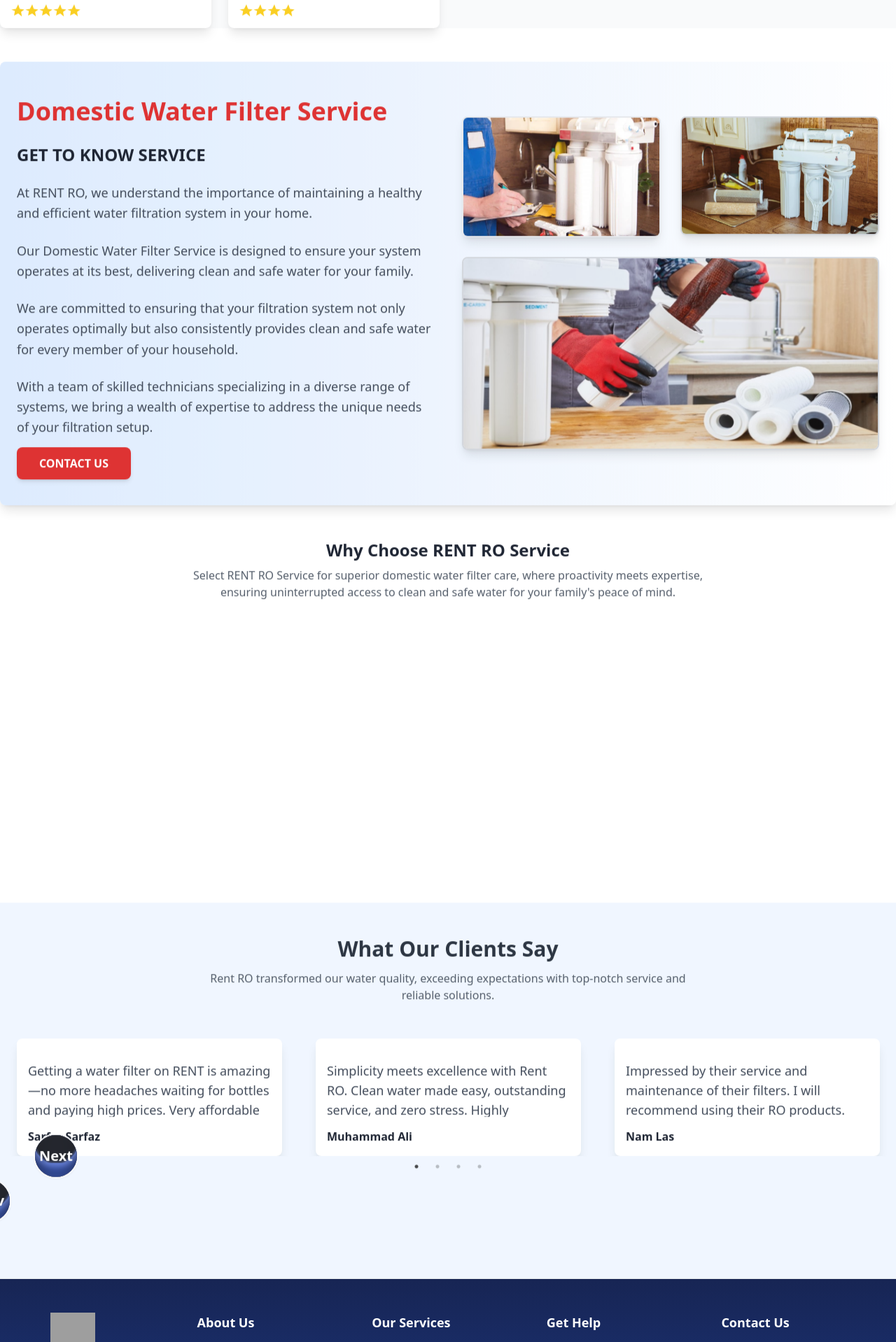
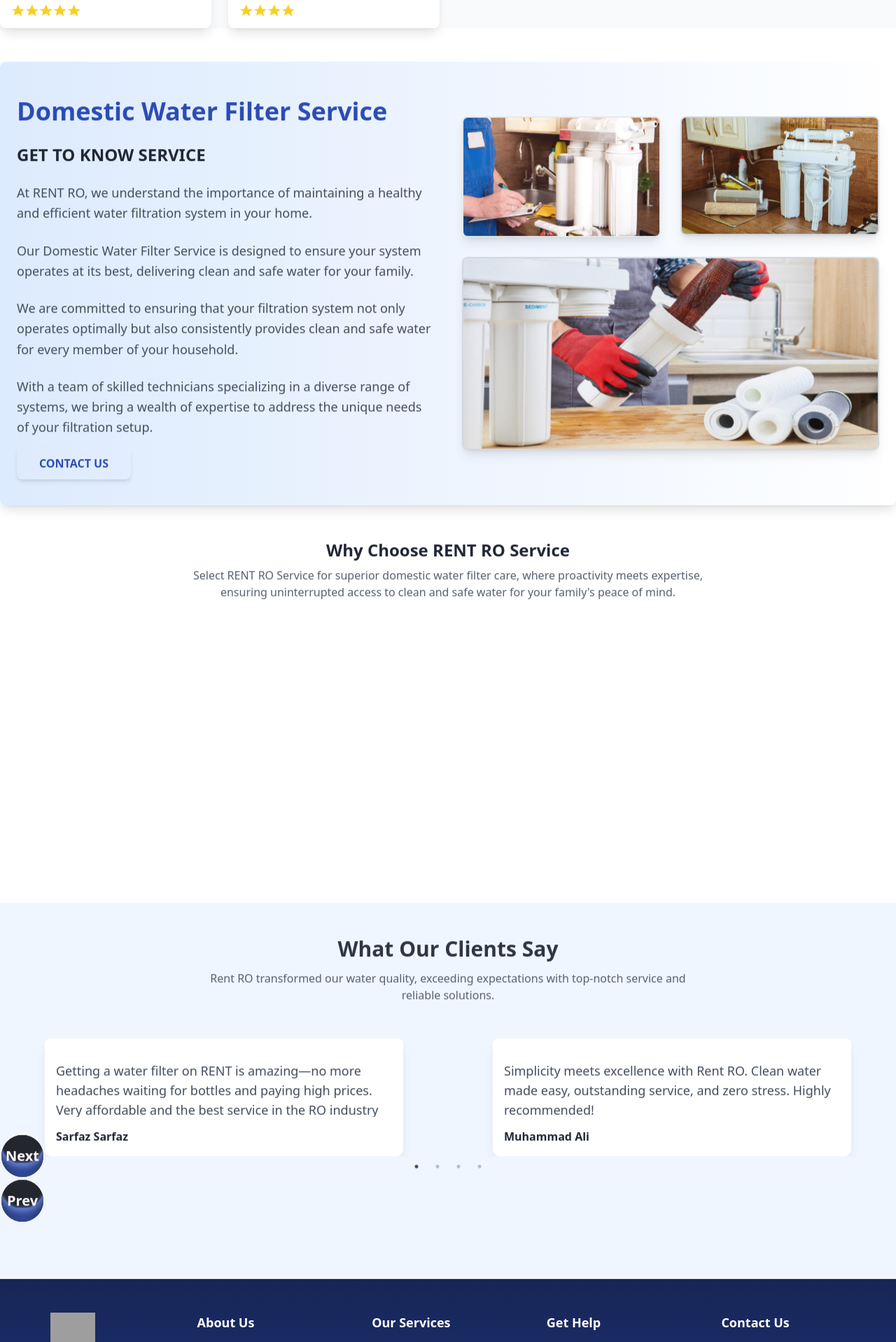
Before and after one commit to Developers-Mylstech/rentRo-Developers, a React (Vite) app: page /domesticservice in a window 1280 px wide. Shown: the part 1480-3398 px from the top of the page at 70% size. Built offline with nearby package versions, Linux system fonts and the light colour scheme; grey boxes are pictures that could not be loaded; what tailwindcss-filters would draw is missing.

Commit message:
text color and button color change

```diff
--- a/src/Screens/CommercialService.jsx
+++ b/src/Screens/CommercialService.jsx
@@ -65,7 +65,7 @@
         <div className="max-w-full   mx-auto grid md:grid-cols-2 gap-10 items-center bg-gradient-to-r from-blue-100 to-white py-12 px-6 rounded-lg shadow-lg">
           {/* Left Section - Text Content */}
           <div className="text-center md:text-left space-y-6">
-            <h2 className="text-4xl font-bold text-red-600 mb-2 leading-tight">
+            <h2 className="text-4xl font-bold text-blue-800 mb-2 leading-tight">
               Commercial Water Filter Service
             </h2>
             <h3 className="text-2xl font-semibold text-gray-900 mb-4">
@@ -85,12 +85,12 @@
             </p>
             <div>
               <Link
-                to="/contactus"
-                 // Adjust this URL to your actual contact page
-                className="bg-red-600 text-white font-bold py-3 px-8 rounded-lg  hover:bg-red-700 transition-all ease-in-out duration-300 shadow-md transform hover:scale-105"
-              >
-                CONTACT US
-              </Link>
+                             to="/contactus"
+                             // Adjust this URL to your actual contact page
+                             className="  text-blue-800 font-bold py-3 px-8 rounded-lg  hover:bg-sky-700 hover:text-white transition-all ease-in-out duration-300 shadow-md transform hover:scale-105"
+                           >
+                             CONTACT US
+                           </Link>
             </div>
           </div>
 
--- a/src/Screens/DomesticService.jsx
+++ b/src/Screens/DomesticService.jsx
@@ -65,7 +65,7 @@
         <div className="max-w-full   mx-auto grid md:grid-cols-2 gap-10 items-center bg-gradient-to-r from-blue-100 to-white py-12 px-6 rounded-lg shadow-lg">
           {/* Left Section - Text Content */}
           <div className="text-center md:text-left space-y-6">
-            <h2 className="text-4xl font-bold text-red-600 mb-2 leading-tight">
+            <h2 className="text-4xl font-bold text-blue-800 mb-2 leading-tight">
               Domestic Water Filter Service
             </h2>
             <h3 className="text-2xl font-semibold text-gray-900 mb-4">
@@ -94,7 +94,7 @@
         <Link
                                      to="/contactus"
                                      // Adjust this URL to your actual contact page
-                className="bg-red-600 text-white font-bold py-3 px-8 rounded-lg  hover:bg-red-700 transition-all ease-in-out duration-300 shadow-md transform hover:scale-105"
+                                     className="  text-blue-800 font-bold py-3 px-8 rounded-lg  hover:bg-sky-700 hover:text-white transition-all ease-in-out duration-300 shadow-md transform hover:scale-105"
                                    >
                                      CONTACT US
                                    </Link>
--- a/src/Screens/IndustrialService.jsx
+++ b/src/Screens/IndustrialService.jsx
@@ -6,7 +6,7 @@
 import { Link } from "react-router-dom";
 import AOS from "aos";
 import "aos/dist/aos.css";
-import OurClientsReview from '../Screens/OurClientsReview.jsx'
+import OurClientsReview from "../Screens/OurClientsReview.jsx";
 import BottomNav from "../Components/BottomNav.jsx";
 
 // images import
@@ -65,29 +65,37 @@
         <div className="max-w-full   mx-auto grid md:grid-cols-2 gap-10 items-center bg-gradient-to-r from-blue-100 to-white py-12 px-6 rounded-lg shadow-lg">
           {/* Left Section - Text Content */}
           <div className="text-center md:text-left space-y-6">
-            <h2 className="text-4xl font-bold text-red-600 mb-2 leading-tight">
+            <h2 className="text-4xl font-bold text-blue-800 mb-2 leading-tight">
               Industrial Water Filter Service
             </h2>
             <h3 className="text-2xl font-semibold text-gray-900 mb-4">
               GET TO KNOW SERVICE
             </h3>
             <p className="text-gray-700 mb-4 text-lg leading-relaxed">
-              At RENT RO, we grasp the significance of upholding a robust and efficient water filtration system for your industrial facility.
+              At RENT RO, we grasp the significance of upholding a robust and
+              efficient water filtration system for your industrial facility.
             </p>
             <p className="text-gray-700 mb-4 text-lg leading-relaxed">
-            Our Industrial Water Filter Service is crafted to optimize your system's functionality, providing a reliable source of clean and safe water for your industrial operations.
+              Our Industrial Water Filter Service is crafted to optimize your
+              system's functionality, providing a reliable source of clean and
+              safe water for your industrial operations.
             </p>
             <p className="text-gray-700 mb-4 text-lg leading-relaxed">
-              We are We are dedicated to ensuring your industrial filtration system not only operates at its best but also consistently delivers clean and safe water for the well-being of your industrial environment.
+              We are We are dedicated to ensuring your industrial filtration
+              system not only operates at its best but also consistently
+              delivers clean and safe water for the well-being of your
+              industrial environment.
             </p>
             <p className="text-gray-700 mb-6 text-lg leading-relaxed">
-             With a team of skilled technicians specializing in various industrial filtration systems, we bring extensive expertise to meet the unique requirements of your industrial filtration setup.
+              With a team of skilled technicians specializing in various
+              industrial filtration systems, we bring extensive expertise to
+              meet the unique requirements of your industrial filtration setup.
             </p>
             <div>
                 <Link
                   to="/contactus"
                   // Adjust this URL to your actual contact page
-                className="bg-red-600 text-white font-bold py-3 px-8 rounded-lg  hover:bg-red-700 transition-all ease-in-out duration-300 shadow-md transform hover:scale-105"
+                  className="  text-blue-800 font-bold py-3 px-8 rounded-lg  hover:bg-sky-700 hover:text-white transition-all ease-in-out duration-300 shadow-md transform hover:scale-105"
                 >
                   CONTACT US
                 </Link>
@@ -202,10 +210,9 @@
         </div>
       </section>
       <section>
-        <OurClientsReview/>
+        <OurClientsReview />
       </section>
-    <BottomNav/>
-
+      <BottomNav />
     </>
   );
 }
--- a/src/Screens/OurClientsReview.jsx
+++ b/src/Screens/OurClientsReview.jsx
@@ -8,7 +8,7 @@
   dots: true,
   infinite: true,
   speed: 500,
-  slidesToShow: 3,
+  slidesToShow: 2,
   slidesToScroll: 1,
   autoplay: true,
   autoplaySpeed: 5000,
@@ -75,7 +75,7 @@
               },
             ].map((testimonial, index) => (
             <div key={index} className="testimonial-contain opacity-0 transform transition-all duration-700 ease-in-out hover:opacity-100 hover:scale-105 w-full sm:w-3/4 px-4"> {/* Adjusted width */}
- <div key={index} className="testimonial-contain   opacity-0 transform transition-all duration-700 ease-in-out hover:opacity-100 hover:scale-105 w-full  px-2"> {/* Adjusted width and padding */}
+ <div key={index} className="testimonial-contain   opacity-0 transform transition-all duration-700 ease-in-out hover:opacity-100 hover:scale-105 w-full px-12"> {/* Adjusted width and padding */}
   <div className="testimonial-details bg-white p-4 rounded-lg shadow-lg transition-transform duration-500 hover:shadow-2xl hover:scale-105 h-auto flex flex-col justify-between"> {/* Reduced padding */}
     <div>
       <ul className="rating flex justify-center mb-4">
@@ -102,7 +102,7 @@
 
           {/* Next button */}
           <button
-            className="border-2 border-white custom-next liquid-button w-16 h-16 md:flex items-center justify-center shadow-sm transition-transform text-xs absolute top-1/2 -right-12 z-50 transform -translate-y-1/2"
+            className="border-2 border-white custom-next liquid-button w-16 h-16 md:flex items-center justify-center shadow-sm transition-transform text-xs absolute top-1/2 right-0 z-50 transform -translate-y-1/2"
             onClick={handleNext}
           >
             <span className="relative text-xl font-semibold z-10">Next</span>
@@ -111,7 +111,7 @@
 
           {/* Prev button */}
           <button
-            className="border-2 border-white custom-prev liquid-button w-16 h-16 md:flex items-center justify-center shadow-sm transition-transform text-xs absolute top-1/2 -left-12 z-40 transform -translate-y-1/2"
+            className="border-2 border-white custom-prev liquid-button w-16 h-16 md:flex items-center justify-center shadow-sm transition-transform text-xs absolute top-1/2 left-0 z-40 transform -translate-y-1/2"
             onClick={handlePrev}
           >
             <span className="relative text-xl font-semibold z-10">Prev</span>
--- a/src/Screens/RoServices.jsx
+++ b/src/Screens/RoServices.jsx
@@ -6,14 +6,13 @@
 import { Link } from "react-router-dom";
 import AOS from "aos";
 import "aos/dist/aos.css";
-import OurClientsReview from '../Screens/OurClientsReview.jsx'
+import OurClientsReview from "../Screens/OurClientsReview.jsx";
 
 // images import
-import roServices1 from "../assets/RoServices/roServices1.png"
-import roServices2 from "../assets/RoServices/roServices2.png"
-import roServices3 from "../assets/RoServices/roServices3.png"
+import roServices1 from "../assets/RoServices/roServices1.png";
+import roServices2 from "../assets/RoServices/roServices2.png";
+import roServices3 from "../assets/RoServices/roServices3.png";
 import BottomNav from "../Components/BottomNav.jsx";
-
 
 function RoServices() {
   useEffect(() => {
@@ -65,31 +64,37 @@
         <div className="max-w-full   mx-auto grid md:grid-cols-2 gap-10 items-center bg-gradient-to-r from-blue-100 to-white py-12 px-6 rounded-lg shadow-lg">
           {/* Left Section - Text Content */}
           <div className="text-center md:text-left space-y-6">
-            <h2 className="text-4xl font-bold text-red-600 mb-2 leading-tight">
+            <h2 className="text-4xl font-bold text-blue-800 mb-2 leading-tight">
               RO Services
             </h2>
             <h3 className="text-2xl font-semibold text-gray-900 mb-4">
               GET TO KNOW SERVICE
             </h3>
             <p className="text-gray-700 mb-4 text-lg leading-relaxed">
-                At RENT RO, we recognize the essential role of upholding a robust and efficient water filtration system for your home through our comprehensive RO services.
+              At RENT RO, we recognize the essential role of upholding a robust
+              and efficient water filtration system for your home through our
+              comprehensive RO services.
             </p>
             <p className="text-gray-700 mb-4 text-lg leading-relaxed">
-            Our RO Services are crafted to optimize your system's performance, ensuring a reliable source of clean and safe water for your household.
+              Our RO Services are crafted to optimize your system's performance,
+              ensuring a reliable source of clean and safe water for your
+              household.
             </p>
             <p className="text-gray-700 mb-4 text-lg leading-relaxed">
-                We are dedicated to ensuring that your RO filtration system not only operates optimally but also consistently delivers clean and safe water for every member of your household.
+              We are dedicated to ensuring that your RO filtration system not
+              only operates optimally but also consistently delivers clean and
+              safe water for every member of your household.
             </p>
             <p className="text-gray-700 mb-6 text-lg leading-relaxed">
-         With a team of skilled technicians specializing in various RO systems, we bring a wealth of expertise to address the unique needs of your filtration setup through our RO services.
-
-
+              With a team of skilled technicians specializing in various RO
+              systems, we bring a wealth of expertise to address the unique
+              needs of your filtration setup through our RO services.
             </p>
             <div>
              <Link
                                           to="/contactus"
-
-                className="bg-red-600 text-white font-bold py-3 px-8 rounded-lg  hover:bg-red-700 transition-all ease-in-out duration-300 shadow-md transform hover:scale-105"
+                                          // Adjust this URL to your actual contact page
+                                          className="  text-blue-800 font-bold py-3 px-8 rounded-lg  hover:bg-sky-700 hover:text-white transition-all ease-in-out duration-300 shadow-md transform hover:scale-105"
                                         >
                                           CONTACT US
                                         </Link>
@@ -111,7 +116,7 @@
               alt="IMG2"
             />
             <img
-              src={ roServices1} // Directly use the imported variable
+              src={roServices1} // Directly use the imported variable
               className="col-span-2 w-full object-cover rounded-lg border-2 border-gray-300 shadow-lg transition-transform transform hover:scale-105"
               alt="IMG3"
             />
@@ -204,10 +209,10 @@
         </div>
       </section>
       <section>
-        <OurClientsReview/>
+        <OurClientsReview />
       </section>
 
-    <BottomNav/>
+      <BottomNav />
     </>
   );
 }
```
Lines whose indentation alone changed are shown as unchanged.
